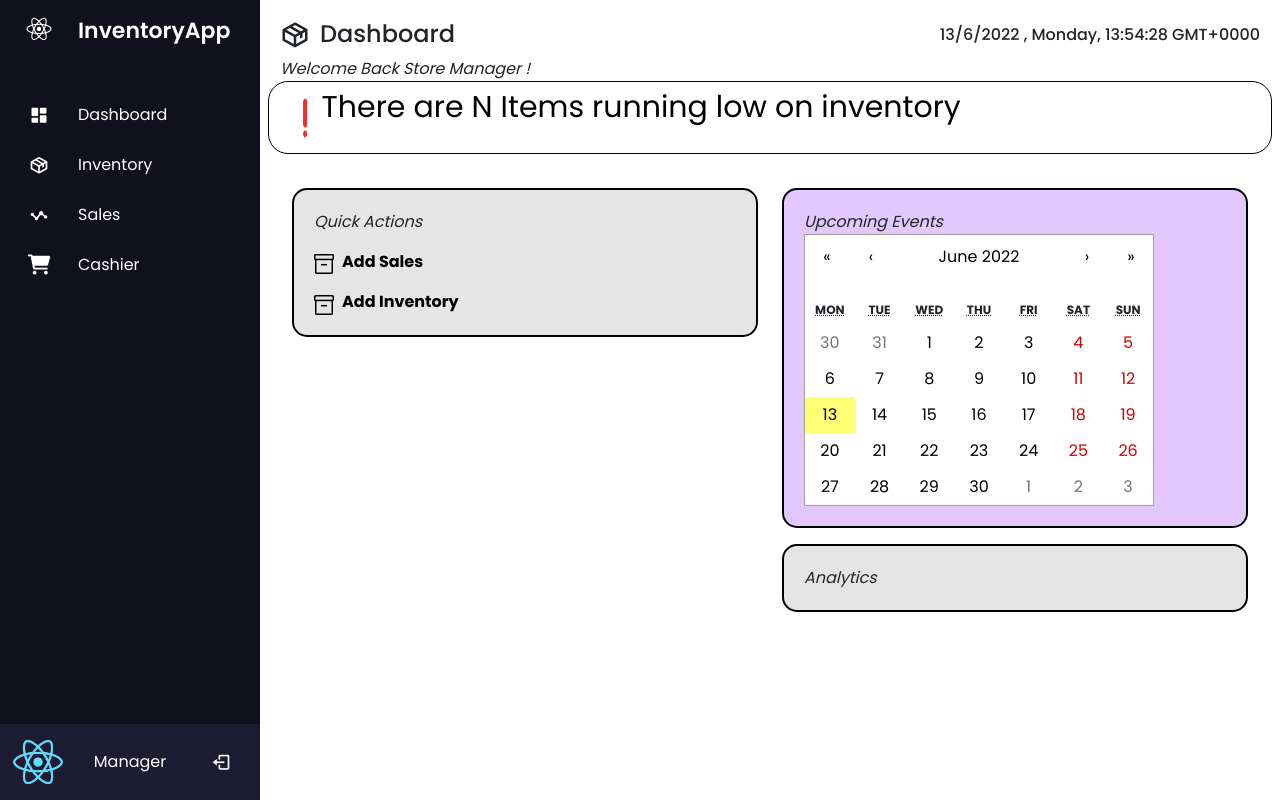
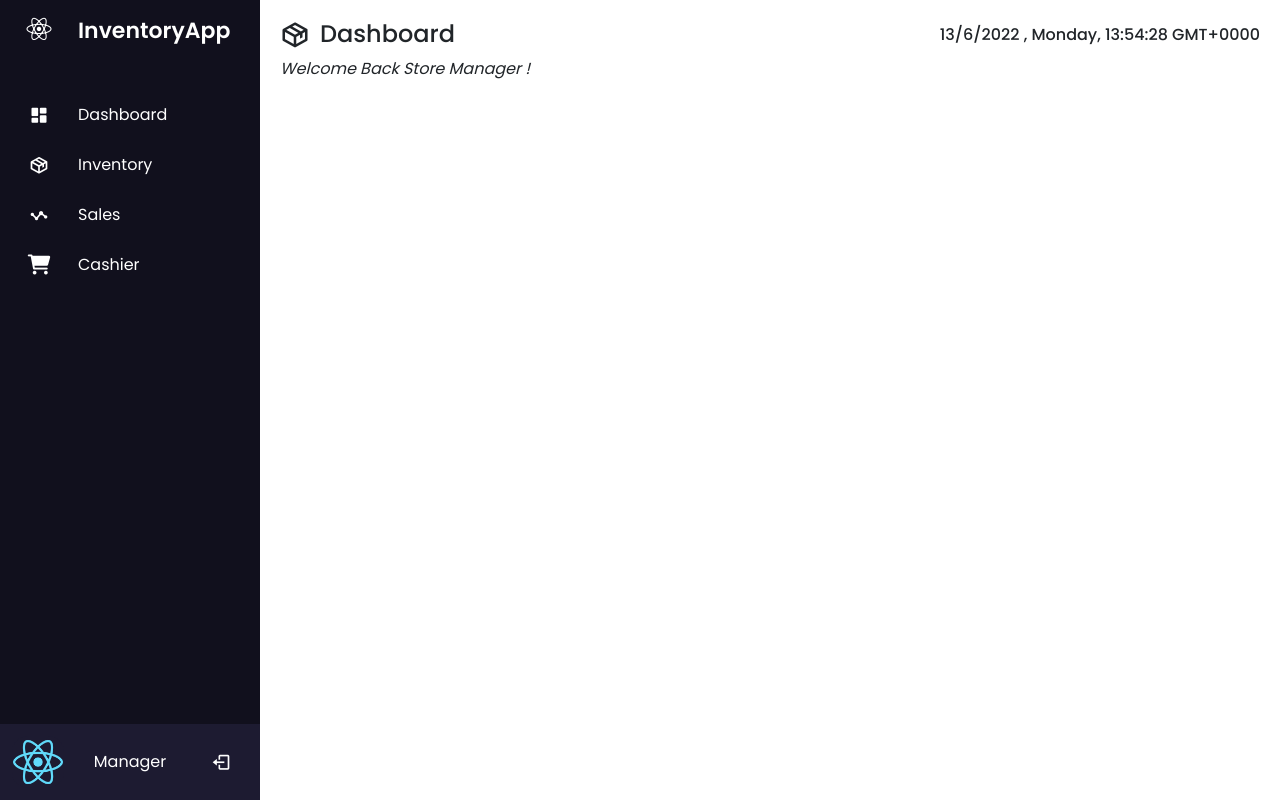
Before and after one commit to kendricktty/simplylogs, a React (Create React App) app in the folder inventoryapp-frontend/: page /dashboard in a window 1280 px wide. Built offline with nearby package versions, Linux system fonts and the light colour scheme.

Commit message:
Deleted DashBoardQuickActions

```diff
--- a/inventoryapp-frontend/src/components/Dashboard/DashboardQuickAction.js
+++ b/inventoryapp-frontend/src/components/Dashboard/DashboardQuickAction.js
@@ -7,67 +7,7 @@ export default function DashboardQuickAction() {
     <div>
       <i>Welcome Back Store Manager !</i>
       <div className="container ">
-        <div className="row gx-5 ">
-          <div class="v52_152 col-12">
-            <img
-              class="v52_156"
-              src={require("../../icon/ExclamationIcon.png")}
-            ></img>
-            <span class="v52_155 pt-5">
-              There are N Items running low on inventory
-            </span>
-          </div>
-        </div>
-        <div class="row gx-4 gy-3 mt-2">
-          <div className="col-md-6 ">
-            <div class={"dashboardDisplay" + " " + styles.actions}>
-              <i>Quick Actions</i>
-              <div class="dashboard-icon mt-3">
-                <img
-                  src="../../../dashboardIcon.png"
-                  style={{ width: "20px" }}
-                  className="mt-1"
-                />
-                <span>
-                  <b className="ps-2 mt-5">
-                    <a
-                      href="/sales"
-                      style={{ textDecoration: "none", color: "black" }}
-                    >
-                      Add Sales
-                    </a>
-                  </b>
-                </span>
-              </div>
-              <div class="dashboard-icon mt-3">
-                <img
-                  src="../../../dashboardIcon.png"
-                  style={{ width: "20px" }}
-                  className="mt-1"
-                />
-                <span>
-                  <b className="ps-2 mt-5">
-                    <a
-                      href="/inventory"
-                      style={{ textDecoration: "none", color: "black" }}
-                    >
-                      Add Inventory
-                    </a>
-                  </b>
-                </span>
-              </div>
-            </div>
-          </div>
-          <div className="col-md-6  ">
-            <div class={"dashboardDisplay" + " " + styles.events}>
-              <i>Upcoming Events</i>
-              <Calendar />
-            </div>
-            <div class={"dashboardDisplay mt-3" + " " + styles.analytics}>
-              <i>Analytics</i>
-            </div>
-          </div>
-        </div>
+
       </div>
     </div>
   );
```
